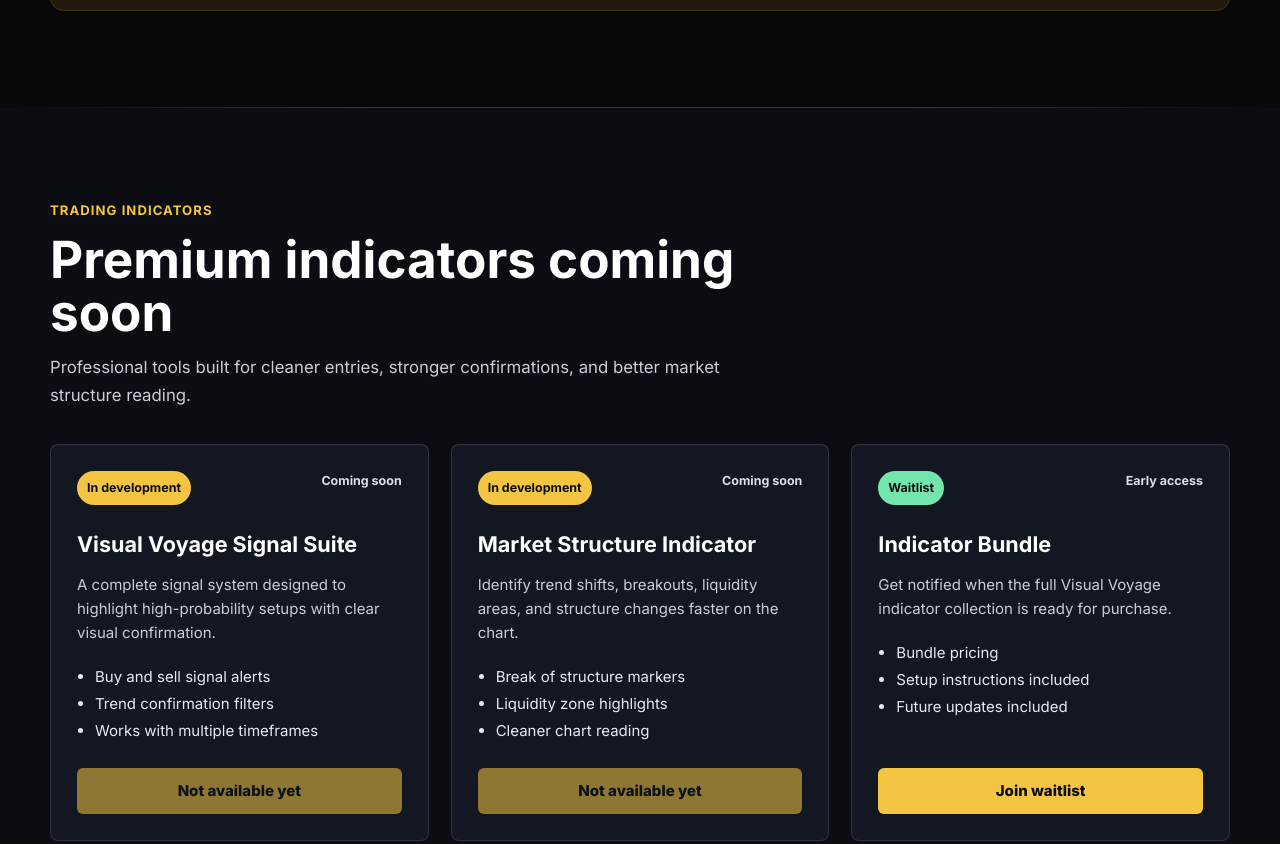
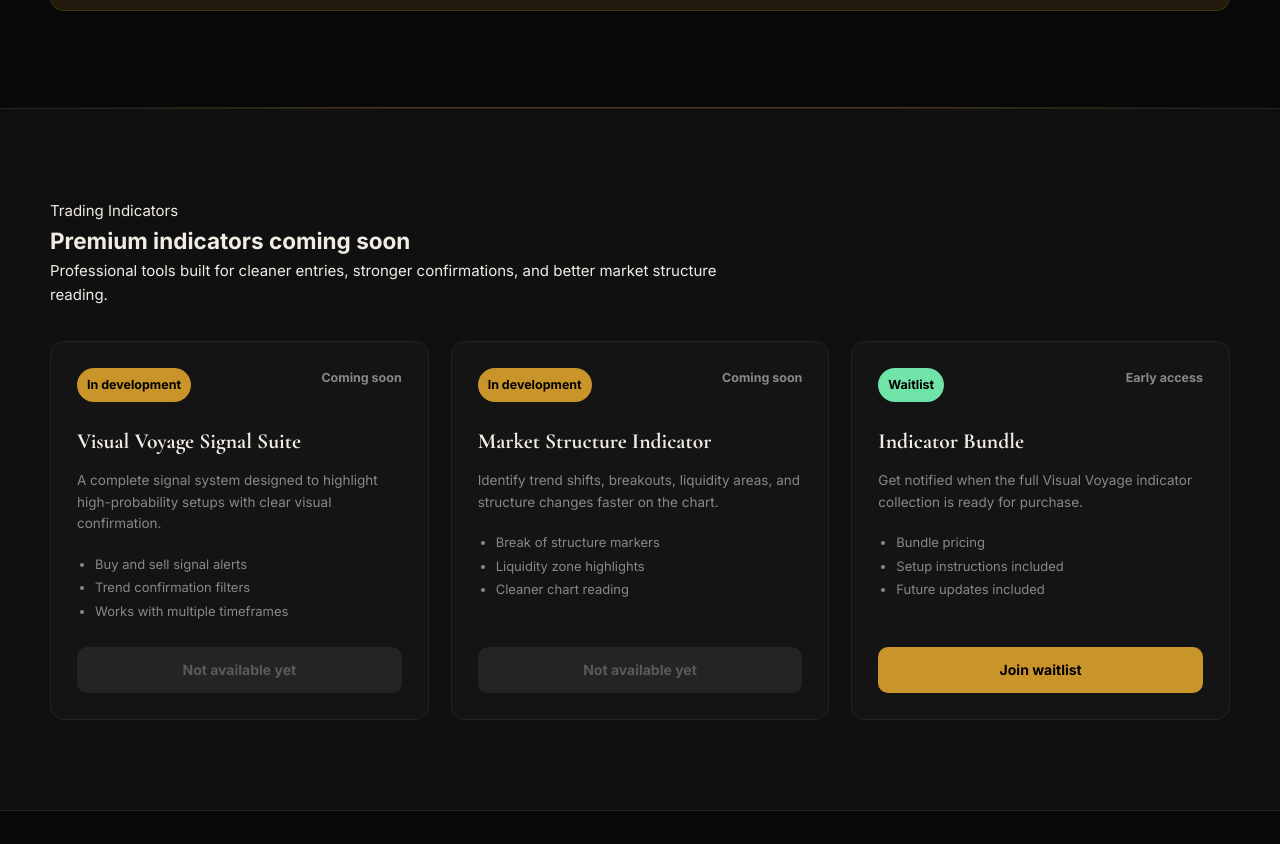
Before and after one commit to VisualVoyageStudios/voyagerISdemo, a plain HTML site: page index.html in a window 1280 px wide. Shown: the part 2431-3275 px from the top of the page. Drawn offline with nearby package versions, Linux system fonts and the light colour scheme.

Commit message:
Update store.css

```diff
--- a/css/store.css
+++ b/css/store.css
@@ -574,44 +574,26 @@
     .btn-buy { width: 100%; justify-content: center; }
 }
 
-/* ── Premium indicators section ── */
+/* ── "What's Next" roadmap section ──
+   Colors now use the site's shared design tokens (css/global.css)
+   instead of one-off hex values, so this section matches the rest
+   of the page instead of looking like a pasted-in block. */
 .vv-indicators {
   padding: 90px 20px;
-  background: #0b0d12;
-  color: #ffffff;
+  background: var(--bg-2);
+  color: var(--text);
+  border-top: 1px solid var(--border);
+  border-bottom: 1px solid var(--border);
 }
 
 .vv-indicators__inner {
-  max-width: 1180px;
+  max-width: var(--container);
   margin: 0 auto;
 }
 
 .vv-section-heading {
   max-width: 720px;
   margin-bottom: 34px;
-}
-
-.vv-eyebrow {
-  display: inline-block;
-  margin-bottom: 12px;
-  color: #f4c542;
-  font-size: 0.82rem;
-  font-weight: 700;
-  letter-spacing: 0.08em;
-  text-transform: uppercase;
-}
-
-.vv-section-heading h2 {
-  margin: 0 0 14px;
-  font-size: clamp(2rem, 4vw, 3.2rem);
-  line-height: 1.05;
-}
-
-.vv-section-heading p {
-  margin: 0;
-  color: #c9ced8;
-  font-size: 1.05rem;
-  line-height: 1.65;
 }
 
 .vv-indicator-grid {
@@ -625,9 +607,14 @@
   flex-direction: column;
   min-height: 100%;
   padding: 26px;
-  border: 1px solid rgba(255, 255, 255, 0.12);
-  border-radius: 8px;
-  background: #121722;
+  border: 1px solid var(--border);
+  border-radius: var(--radius);
+  background: var(--card);
+  transition: border-color .2s, background .2s;
+}
+.vv-indicator-card:hover {
+  border-color: rgba(201,149,42,.3);
+  background: var(--card-hover);
 }
 
 .vv-indicator-card__top {
@@ -644,36 +631,40 @@
 }
 
 .vv-status {
-  color: #0b0d12;
-  background: #f4c542;
+  color: #000;
+  background: var(--gold);
   padding: 7px 10px;
   border-radius: 999px;
 }
 
 .vv-status--notify {
-  background: #72e6ac;
+  background: #6FE3A8;
 }
 
 .vv-price {
-  color: #d8deea;
+  color: var(--muted-2);
 }
 
 .vv-indicator-card h3 {
+  font-family: 'Cormorant Garamond', Georgia, serif;
   margin: 0 0 12px;
   font-size: 1.35rem;
+  color: var(--text);
 }
 
 .vv-indicator-card p {
   margin: 0 0 18px;
-  color: #c9ced8;
+  color: var(--muted-2);
   line-height: 1.6;
+  font-size: 13.5px;
 }
 
 .vv-indicator-card ul {
   margin: 0 0 24px;
   padding-left: 18px;
-  color: #e6eaf2;
+  color: var(--muted-2);
   line-height: 1.8;
+  font-size: 13px;
 }
 
 .vv-btn {
@@ -684,18 +675,24 @@
   min-height: 46px;
   padding: 0 18px;
   border: 0;
-  border-radius: 6px;
-  background: #f4c542;
-  color: #0b0d12;
-  font-weight: 800;
+  border-radius: 10px;
+  background: var(--gold);
+  color: #000;
+  font-weight: 700;
+  font-size: 14px;
   text-decoration: none;
   cursor: pointer;
+  transition: background .2s;
 }
+.vv-btn:hover { background: var(--gold-light); }
 
 .vv-btn--disabled {
-  opacity: 0.55;
+  background: var(--border);
+  color: var(--muted);
+  opacity: 1;
   cursor: not-allowed;
 }
+.vv-btn--disabled:hover { background: var(--border); }
 
 @media (max-width: 900px) {
   .vv-indicator-grid {
```
